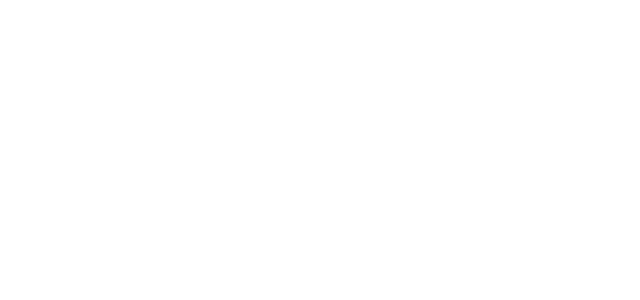
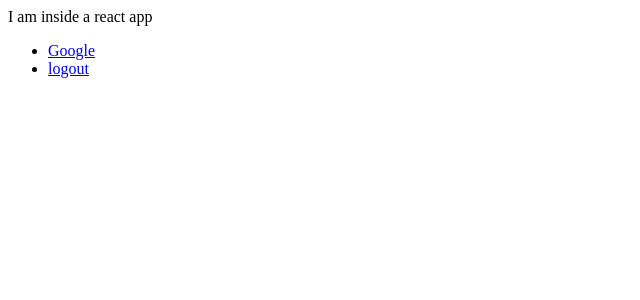
Before and after one commit to shjang1007/chat-app, a React (Create React App) app: page / in a window 1280 px wide. Shown: the top 300 px of the page, without its empty margins (0-640 px from the left). Built offline with nearby package versions, Linux system fonts and the light colour scheme.

Commit message:
Add working login, but needs redirect and auto compiling...

```diff
--- a/src/index.js
+++ b/src/index.js
@@ -1,7 +1,7 @@
 // Import dependencies
 import React from 'react';
 import ReactDOM from 'react-dom';
-import { BrowserRouter, Route } from "react-router-dom";
+import { BrowserRouter, Route, Switch } from "react-router-dom";
 
 // Import components
 import App from './app';
@@ -9,9 +9,10 @@
 
 ReactDOM.render(
   <BrowserRouter>
-    <Route path="/" component={ App }>
+    <Switch>
+      <Route path="/" component={ App }/>
       <Route path="/homepage" component={ HomePage }/>
-    </Route>
+    </Switch>
   </BrowserRouter>,
   document.getElementById('root')
 );
```
Also changed, not shown: src/homepage.js (renamed from src/homepage.jsx).
